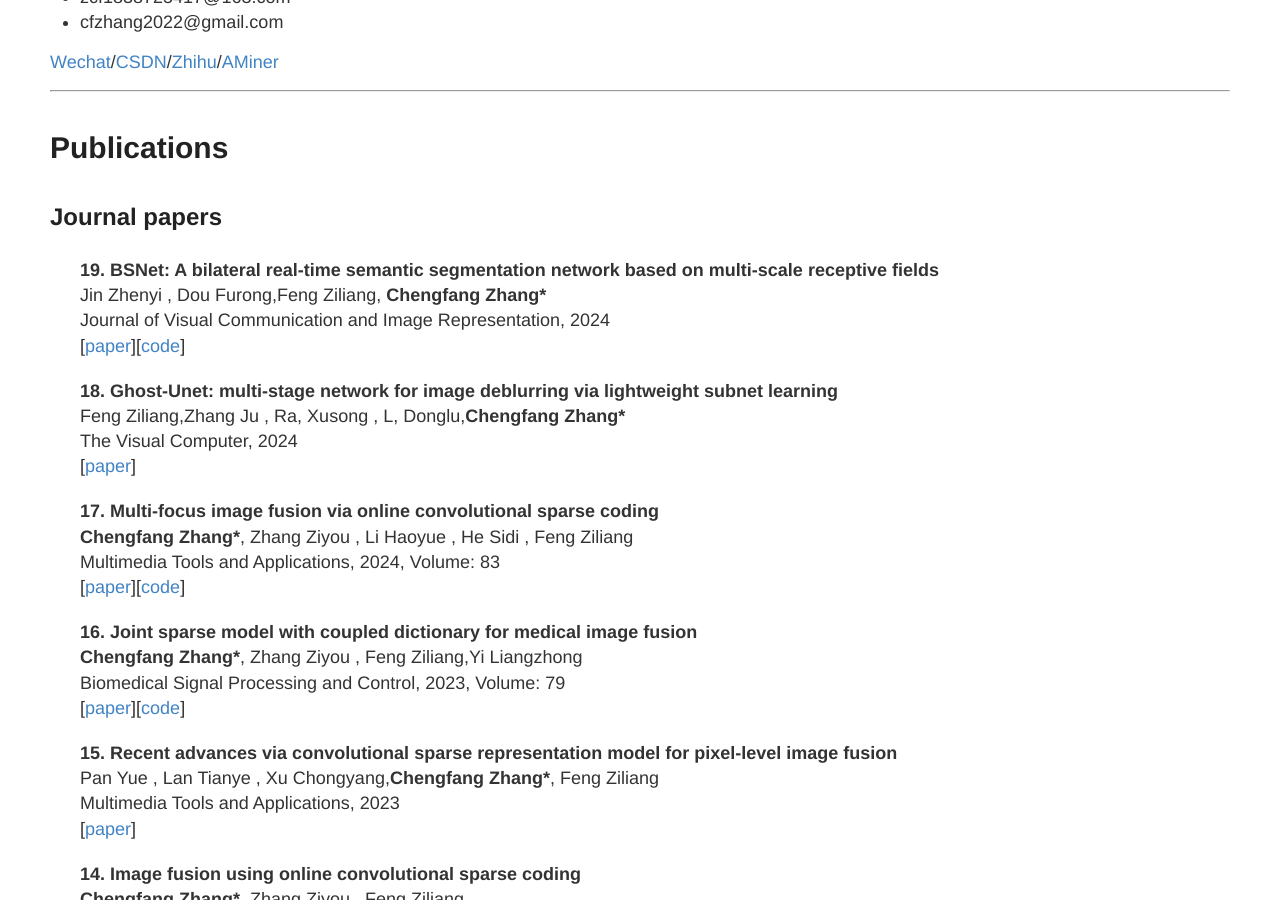
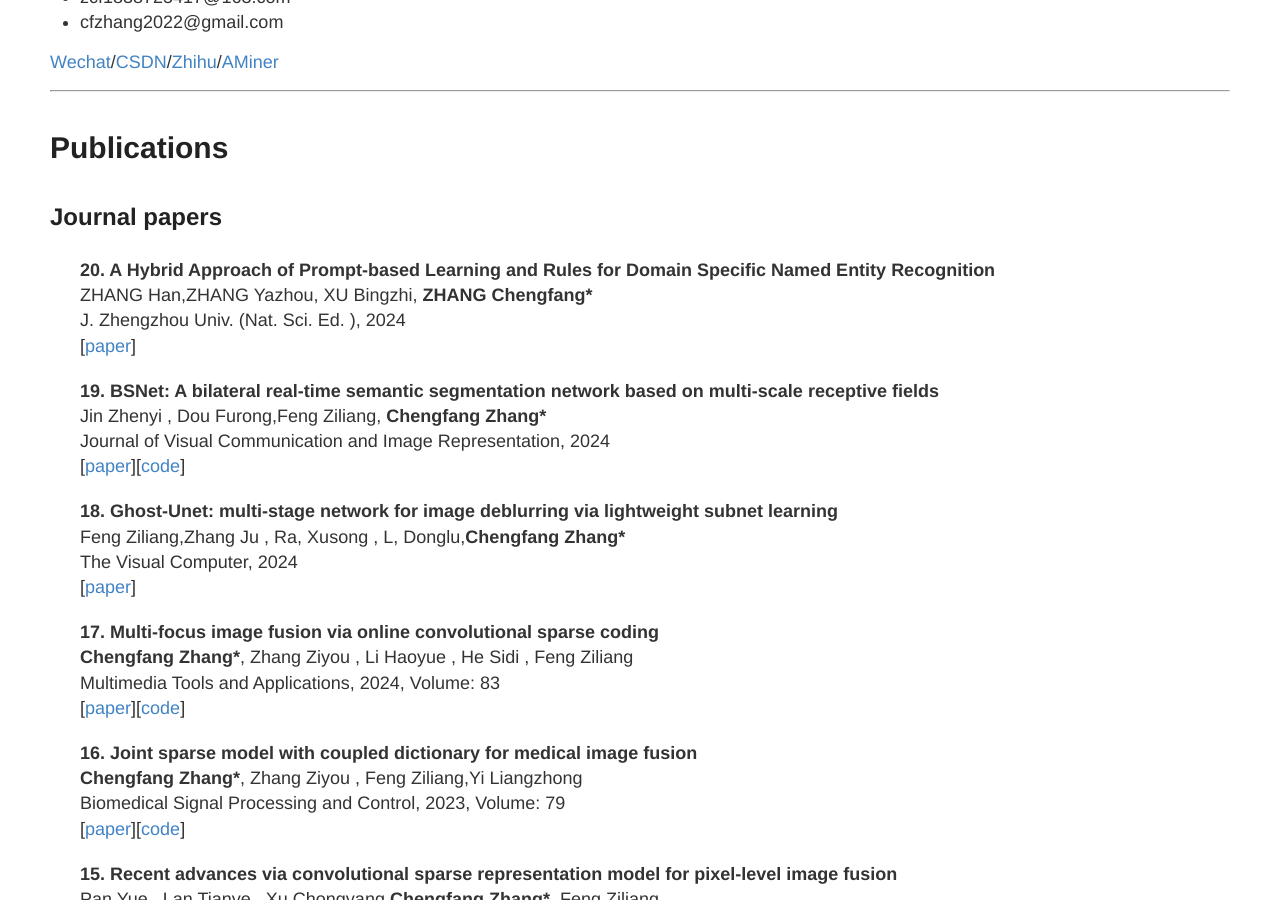
Before and after one commit to ChengfangZhang117/ChengfangZhang117.github.io, a Jekyll site: the page built from index.md, in a window 1280 px wide and 900 px high, scrolled down 604 px. Built offline with Jekyll 4.4.1, drawn with Linux system fonts in a browser that asks for light colours; our own code applies the rules of GitHub Pages for plain Markdown files.

Commit message:
index.md

```diff
--- a/index.md
+++ b/index.md
@@ -24,6 +24,15 @@ I am currently a member at [Intelligent Policing Key Laboratory of Sichuan Provi
 
 <div class="papers-container papers-selected">
 
+
+<div class="publication media paperhi">
+<div class="media-body">
+      <b>20. A Hybrid Approach of Prompt-based Learning and Rules for Domain Specific Named Entity Recognition</b><br>
+     ZHANG Han,ZHANG Yazhou, XU Bingzhi, <strong><b>ZHANG Chengfang*</b></strong> <br/>
+     J. Zhengzhou Univ. (Nat. Sci. Ed. ), 2024 <br/>
+ [<a href="https://doi.org/10.13705/j.issn.1671-6841.2024040">paper</a>]
+   </div>
+</div>
 
 <div class="publication media paperhi">
 <div class="media-body">
```
